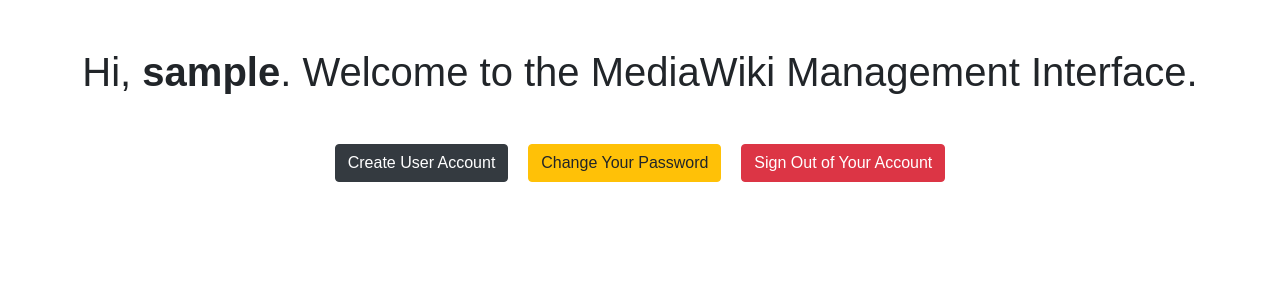
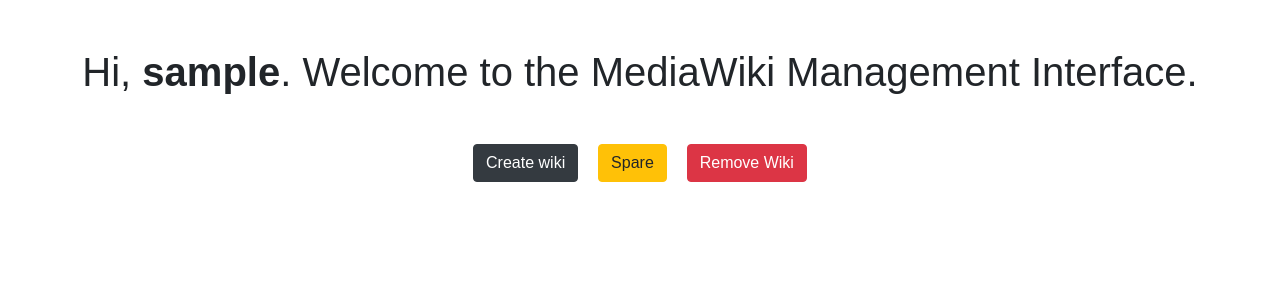
Before and after one commit to dafogary/wikiStax, a PHP site: page /welcome.php in a window 1280 px wide. Shown: the part 60-360 px from the top of the page. Run offline with PHP 8.4, Linux system fonts and the light colour scheme; the visitor is signed in with stand-in values (Sample User, id 1).

Commit message:
updates
fixed issue with register.php not updating database,
updated table formatting and welcome buttons

```diff
--- a/register.php
+++ b/register.php
@@ -88,7 +88,7 @@
 
         if($stmt = mysqli_prepare($link, $sql)){
             // Bind variables to the prepared statement as parameters
-            mysqli_stmt_bind_param($stmt, "ss", $param_username, $param_password, $param_email);
+            mysqli_stmt_bind_param($stmt, "sss", $param_username, $param_password, $param_email);
 
             // Set parameters
             $param_username = $username;
--- a/style.css
+++ b/style.css
@@ -70,3 +70,6 @@
 	width: 360px;
 	padding: 20px;
 }
+table {
+	padding: 10px;
+}
--- a/welcome.php
+++ b/welcome.php
@@ -19,9 +19,9 @@
     <?php include_once("menu.php"); ?>
     <h1 class="my-5">Hi, <b><?php echo htmlspecialchars($_SESSION["username"]); ?></b>. Welcome to the MediaWiki Management Interface.</h1>
     <p>
-        <a href="register.php" class="btn btn-dark">Create User Account</a>
-        <a href="reset-password.php" class="btn btn-warning ml-3">Change Your Password</a>
-        <a href="logout.php" class="btn btn-danger ml-3">Sign Out of Your Account</a>
+        <a href="createwiki.php" class="btn btn-dark">Create wiki</a>
+        <a href="#" class="btn btn-warning ml-3">Spare</a>
+        <a href="removewiki.php" class="btn btn-danger ml-3">Remove Wiki</a>
     </p>
 </body>
 </html>
```
